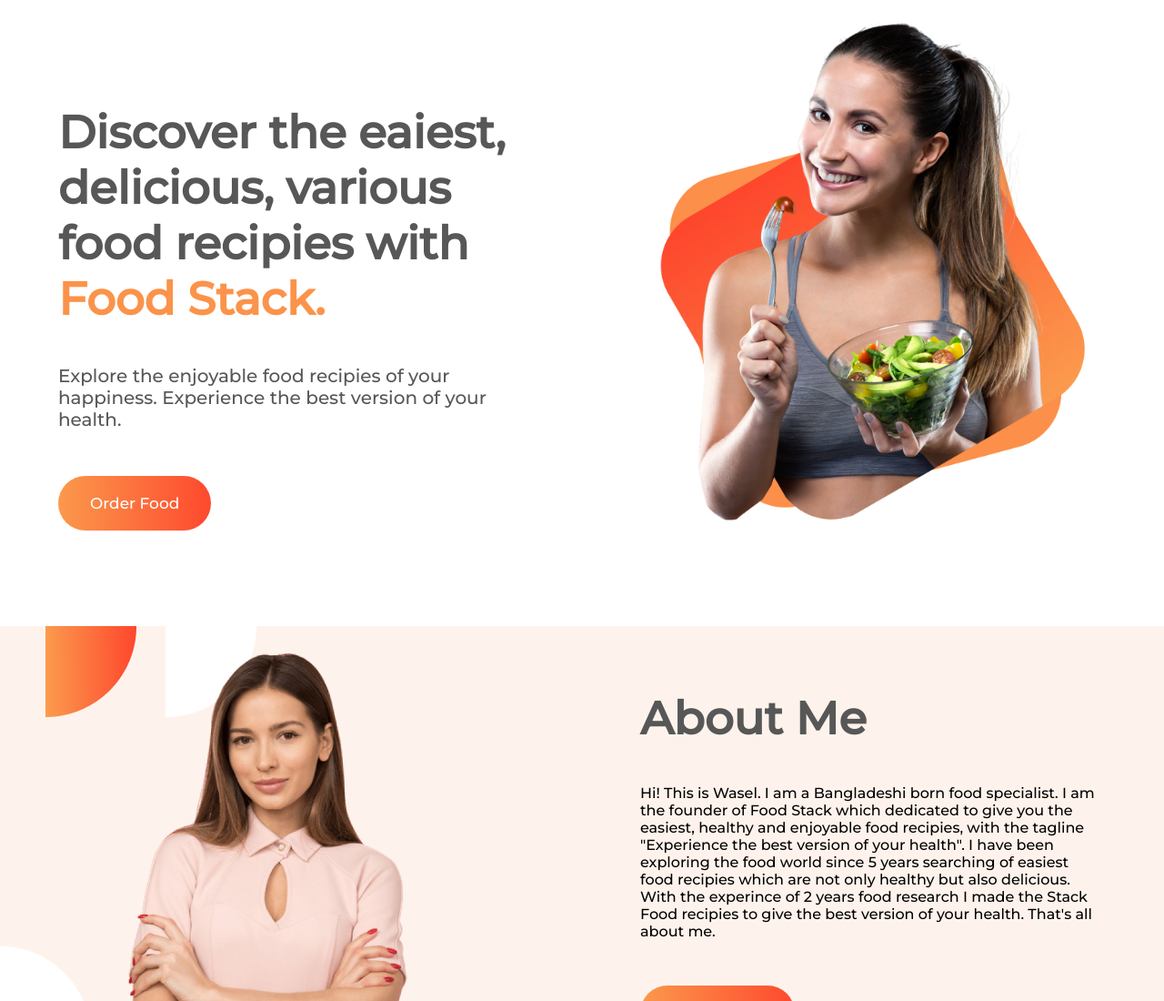
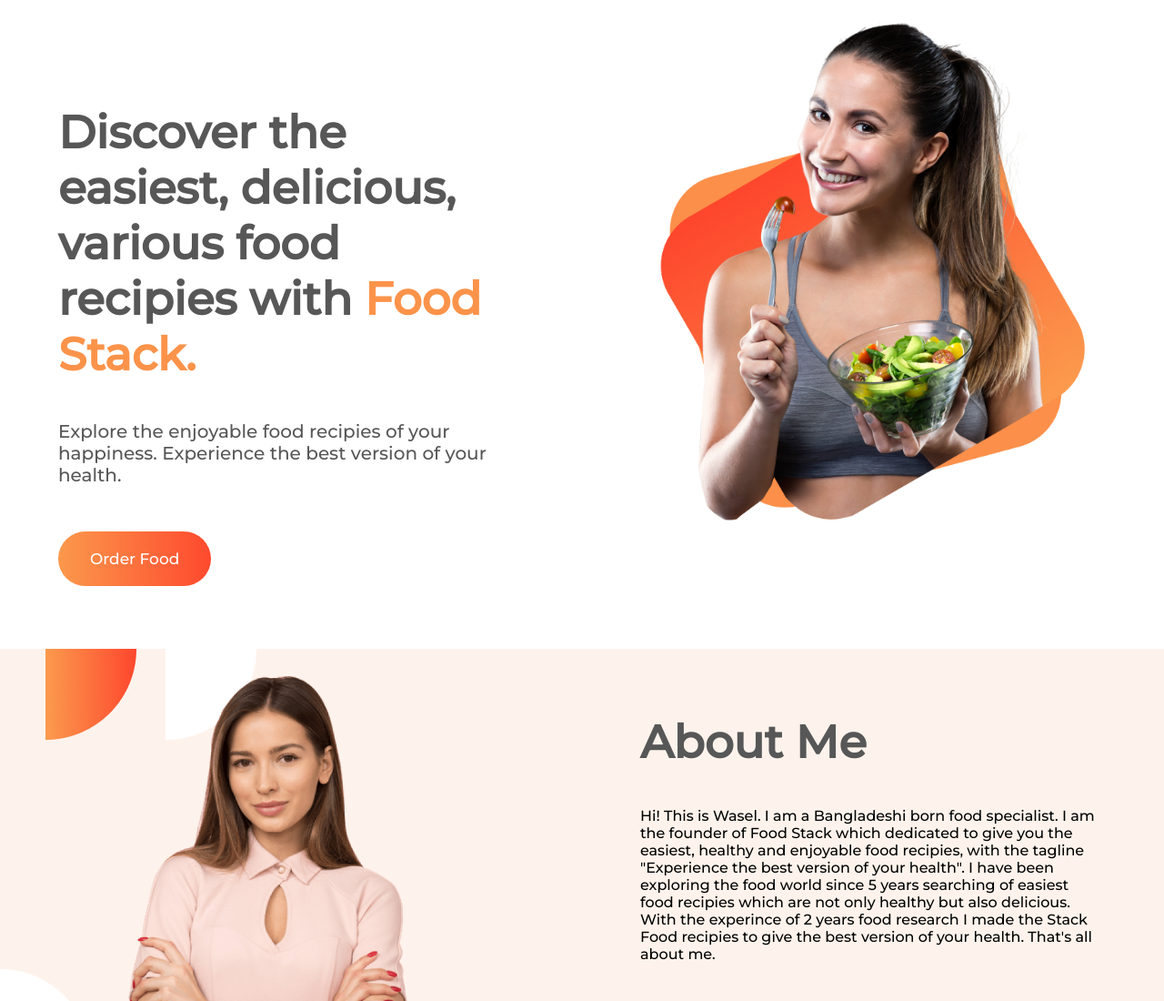
Before and after one commit to SajjadWasel/food-stack, a plain HTML site: page index.html in a window 1280 px wide. Shown: the top 1100 px of the page at 91% size. Drawn offline with Linux system fonts and the light colour scheme.

Commit message:
Submission after final correction

```diff
--- a/index.html
+++ b/index.html
@@ -22,7 +22,7 @@
     <section id="top-banner">
 
         <div class="half-width">
-            <h1>Discover the eaiest, delicious, various food recipies with<span> Food Stack.</span></h1>
+            <h1>Discover the easiest, delicious, various food recipies with<span> Food Stack.</span></h1>
             <p>Explore the enjoyable food recipies of your happiness. Experience the best version of your health.</p>
             <a class="button" href="https://github.com/SajjadWasel" target="_">Order Food</a>
         </div>
```
